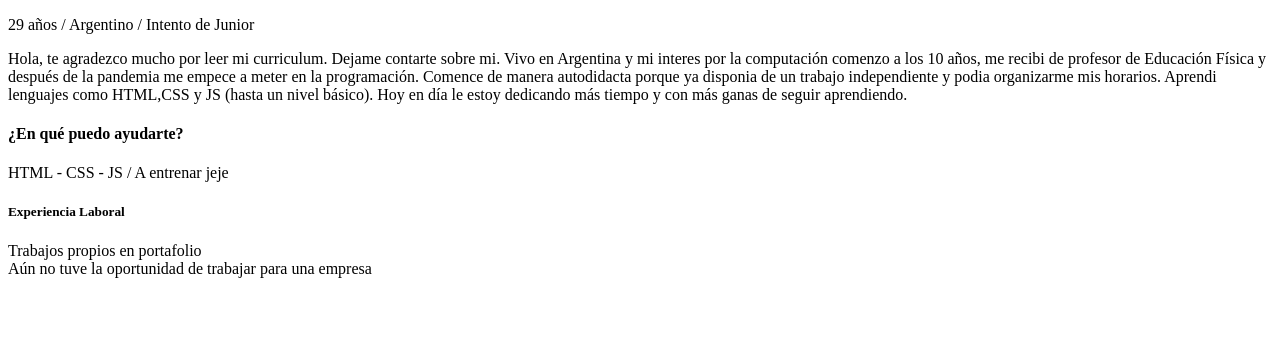
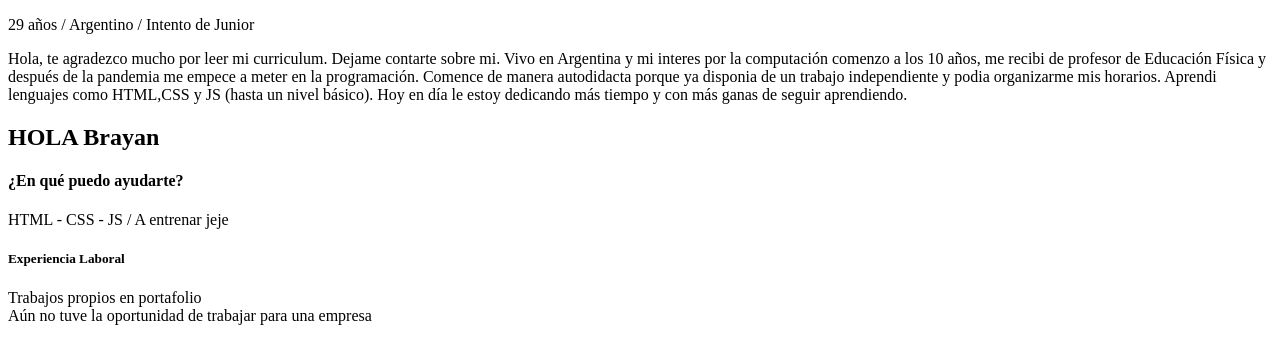
Before and after one commit to BrianAlvaroMorales/portafoliobrayan, a plain HTML site: page index.html in a window 1280 px wide. Shown: the part 317-680 px from the top of the page. Drawn offline with Linux system fonts and the light colour scheme.

Commit message:
Update index.html

```diff
--- a/index.html
+++ b/index.html
@@ -23,6 +23,7 @@
         Aprendi lenguajes como HTML,CSS y JS (hasta un nivel básico). Hoy en día
         le estoy dedicando más tiempo y con más ganas de seguir aprendiendo.
         </p>
+    <h2>HOLA Brayan</h2>
     <div><h4>¿En qué puedo ayudarte?</h4>
     <p>HTML - CSS - JS / A entrenar jeje</p>
     <h5>Experiencia Laboral</h5>
```
